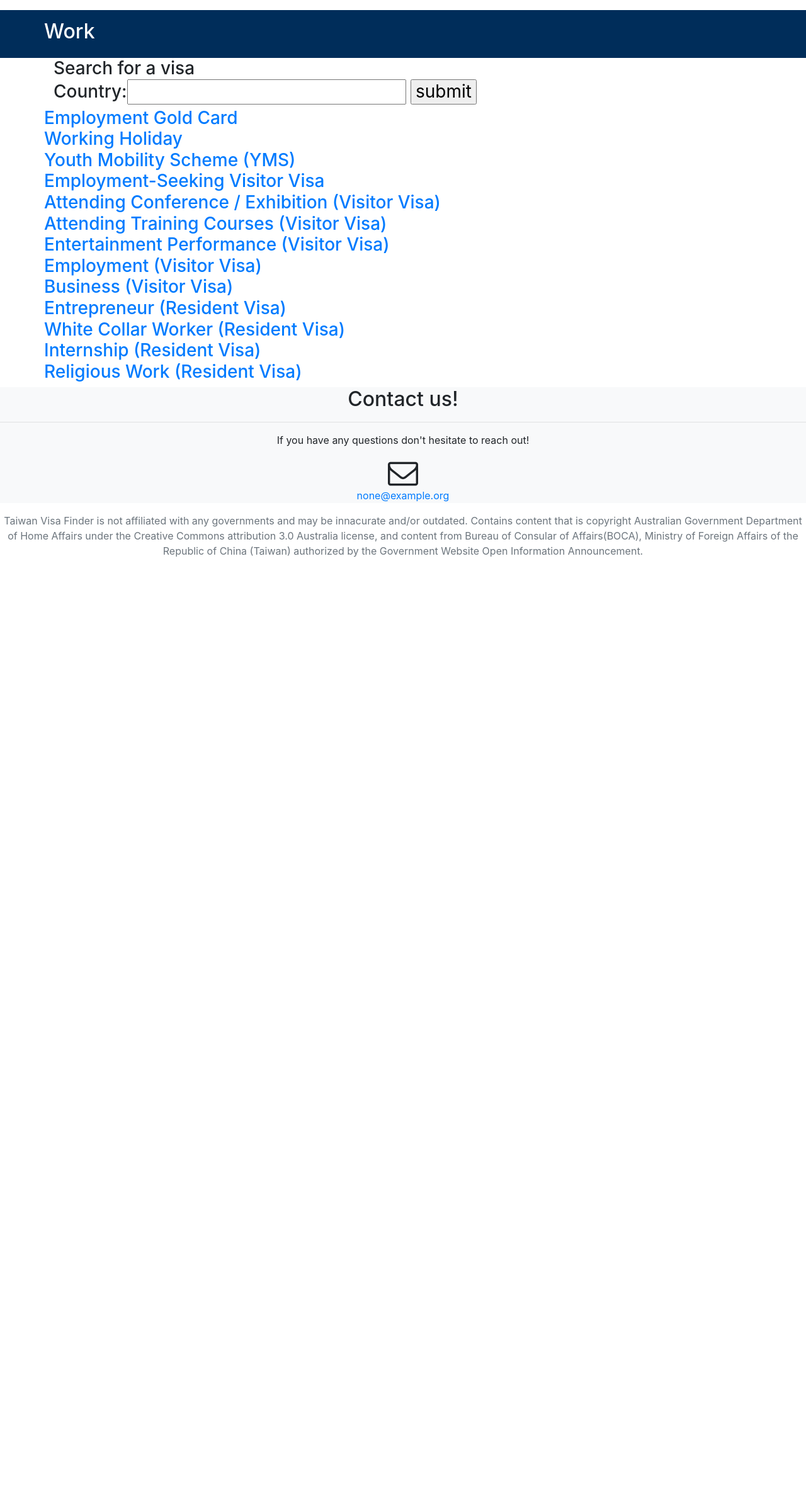
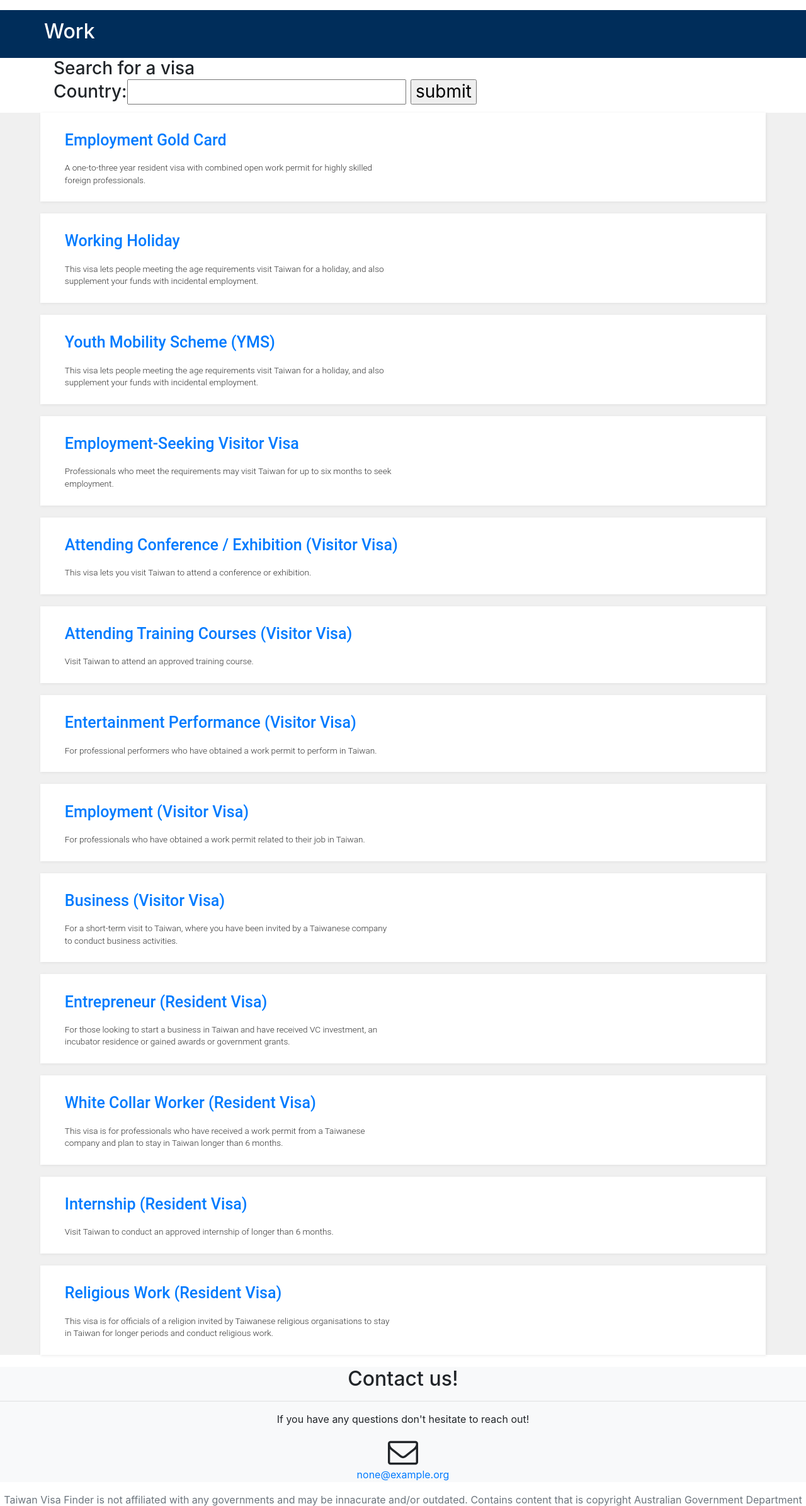
Before and after one commit to taiwangoldcard/twvisafinder, a Django app: page /Work/ in a window 1280 px wide. Shown: the part 65-2457 px from the top of the page at 63% size. Before the commit the page ends 950 px from the top, so only its background shows below. Run offline with Django 3.2, Linux system fonts and the light colour scheme; data comes from the database, SQL or seed files in the repository; both versions use the stored data as it was after the commit; some libraries are stand-ins or nearby versions.

Commit message:
Update layout of visas in category
Add in some new CSS for the lists of visas in a category.
Update the data in the database to make better use of the description
string.
Add in some stub code for new form elements to narrow down options.

```diff
--- a/scoping/questions.txt
+++ b/scoping/questions.txt
@@ -8,6 +8,7 @@ How to model "pathways" to permanent residence?
 eg ARC->ARC->APRC, ARC->Gold Card->APRC, Plum Blossom Card, Tourist Visa->ARC->ARC->APRC
 eg Working Holiday-->Working Holiday Extension for 180 days-->Not extendable or convertible
 eg Blue Collar Worker Visa can't go to White Collar Worker Visa.
+eg Visitor Visa for Studying Chinese --> Resident Visa for Studing Chinese
 
 It's not clear whether some visas are single or multiple entry eg Foreign Exchange Student visa
 
--- a/twvisafinder/static/twvisafinder/css/custom.css
+++ b/twvisafinder/static/twvisafinder/css/custom.css
@@ -47,6 +47,74 @@ font-color: rgb(255, 255, 255);
 	text-decoration: none;
 }
 
+.visadescriptions {
+background-color: rgb(240, 240, 240);
+}
+
+.visadesc {
+background-color: rgb(255, 255, 255);
+border-bottom-left-radius: 0px;
+border-bottom-right-radius: 0px;
+border-collapse: collapse;
+border-top-left-radius: 0px;
+border-top-right-radius: 0px;
+box-shadow: rgba(193, 193, 193, 0.35) 1px 1px 4px 0px;
+box-sizing: border-box;
+color: rgb(51, 51, 51);
+display: block;
+font-family: Roboto, sans-serif;
+font-weight: 300;
+line-height: 19px;
+margin-bottom: 19px;
+transition-delay: 0s;
+transition-duration: 0.3s;
+transition-property: box-shadow;
+transition-timing-function: ease-out;
+width: 90%;
+margin-left: auto;
+margin-right: auto;
+}
+
+.visadesccontainer {
+border-collapse: collapse;
+box-sizing: border-box;
+color: rgb(51, 51, 51);
+font-family: Roboto, sans-serif;
+font-weight: 300;
+line-height: 19.4333px;
+margin-left: 0px;
+margin-right: 0px;
+padding-bottom: 24.3px;
+padding-left: 38.8667px;
+padding-right: 38.8667px;
+padding-top: 29.15px;
+}
+
+.visadesccontainer h3 {
+color: rgb(12, 42, 80);
+float: left;
+font-family: Roboto, sans-serif;
+font-size: 25px;
+font-weight: 500;
+margin-bottom: 0px;
+margin-left: 0px;
+margin-right: 0px;
+min-height: 1px;
+position: relative;
+}
+
+.visacomments {
+border-collapse: collapse;
+box-sizing: border-box;
+color: rgb(51, 51, 51);
+font-family: Roboto, sans-serif;
+font-size: 13.6px;
+font-weight: 300;
+line-height: 19.4333px;
+margin-top: 19.4333px;
+}
+
+
 .bg {
 background-color: rgb(0,45,90);
 color: rgb(255,255,255);
--- a/twvisafinder/templates/category.html
+++ b/twvisafinder/templates/category.html
@@ -31,10 +31,16 @@
 	   {{ visasearchform }}
 	   <input type="submit" value="submit">
 	</form>
+     </section><section class="visadescriptions">
 	{% for visa in visas %}
-	<div class="row">
-		<a href="/visa/{{visa.name}}"><span class="visadescription">{{ visa.name }}</span></a>
-	    </div>
+	<div class="visadesc"><div class="visadesccontainer">
+		<div class="row">
+		<h3 class="col-sm-12"><a href="/visa/{{visa.name}}"><span class="visadescription">{{ visa.name }}</span></a></h3>
+		</div>
+		<div class="row"><div class="visacomments col-sm-6">
+		{{visa.description}}
+		</div></div>
+	</div></div>
 	{% endfor %}
 	    </div>
 	</div>
--- a/visafinder/forms.py
+++ b/visafinder/forms.py
@@ -2,6 +2,26 @@ from django import forms
 from django_countries import countries
 from django_countries.widgets import CountrySelectWidget
 
+SCHOOL_LEVEL_CHOICES = [
+    ('University', 'University'),
+    ('High School', 'High School'),
+]
+
+VISIT_CHOICES = [
+    ('Holiday', 'Holiday'),
+    ('Visiting Family or Friends', 'Visiting Family or Friends'),
+    ('Working Holiday', 'Working Holiday'),
+    ('Attending a Conference or Expo', 'Attending a Conference or Expo'),
+    ('Business Activities', 'Business Activities'),
+    ('Medical Treatment', 'Medical Treatment'),
+]
 
 class VisaSearchForm(forms.Form):
         country = forms.ChoiceField(widget=CountrySelectWidget, choices=countries)
+
+        def __init__(self, *args, **kwargs):
+            category = kwargs.pop('category')
+            super(VisaSearchForm, self).__init__(*args, **kwargs)
+
+            #if category == "Study":
+            #    self.fields["School_Level"] = forms.ChoiceField(required=False, choices=SCHOOL_LEVEL_CHOICES, widget=forms.RadioSelect)
--- a/visafinder/views.py
+++ b/visafinder/views.py
@@ -34,7 +34,7 @@ def category(request, visa_category):
     category = get_object_or_404(VisaCategory, name=visa_category)
 
     if request.method == 'POST':
-        form = VisaSearchForm(request.POST)
+        form = VisaSearchForm(request.POST, category=visa_category)
         if form.is_valid():
             visas = searchvisas(category, form.cleaned_data['country'])
             print visas
@@ -45,7 +45,7 @@ def category(request, visa_category):
                 'visas': visas,
                  })
     else:
-        form = VisaSearchForm()
+        form = VisaSearchForm(category=category.name)
         visas = category.visa_set.all()
         return render(request, 'category.html', context={
             'support_email': settings.SUPPORT_EMAIL,
```
Also changed, not shown: visafinder/fixtures/initial_data.json.
